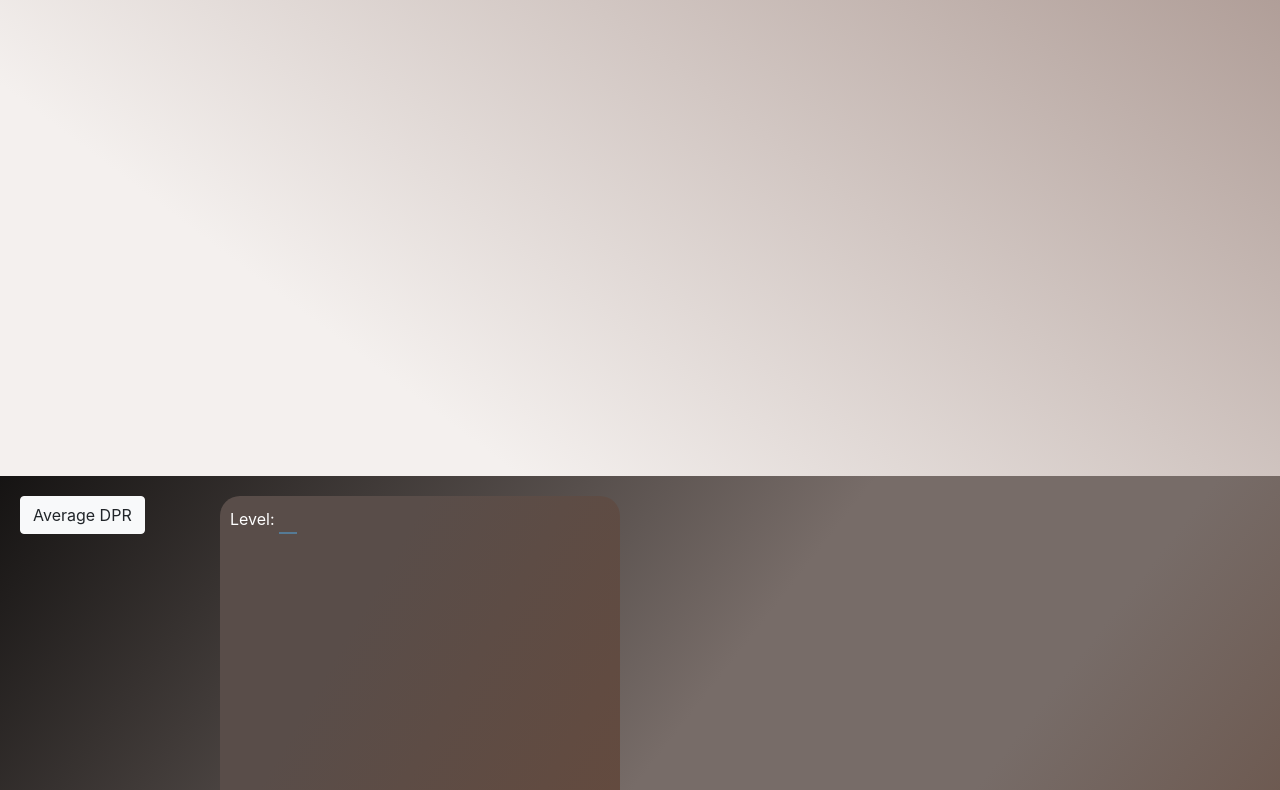
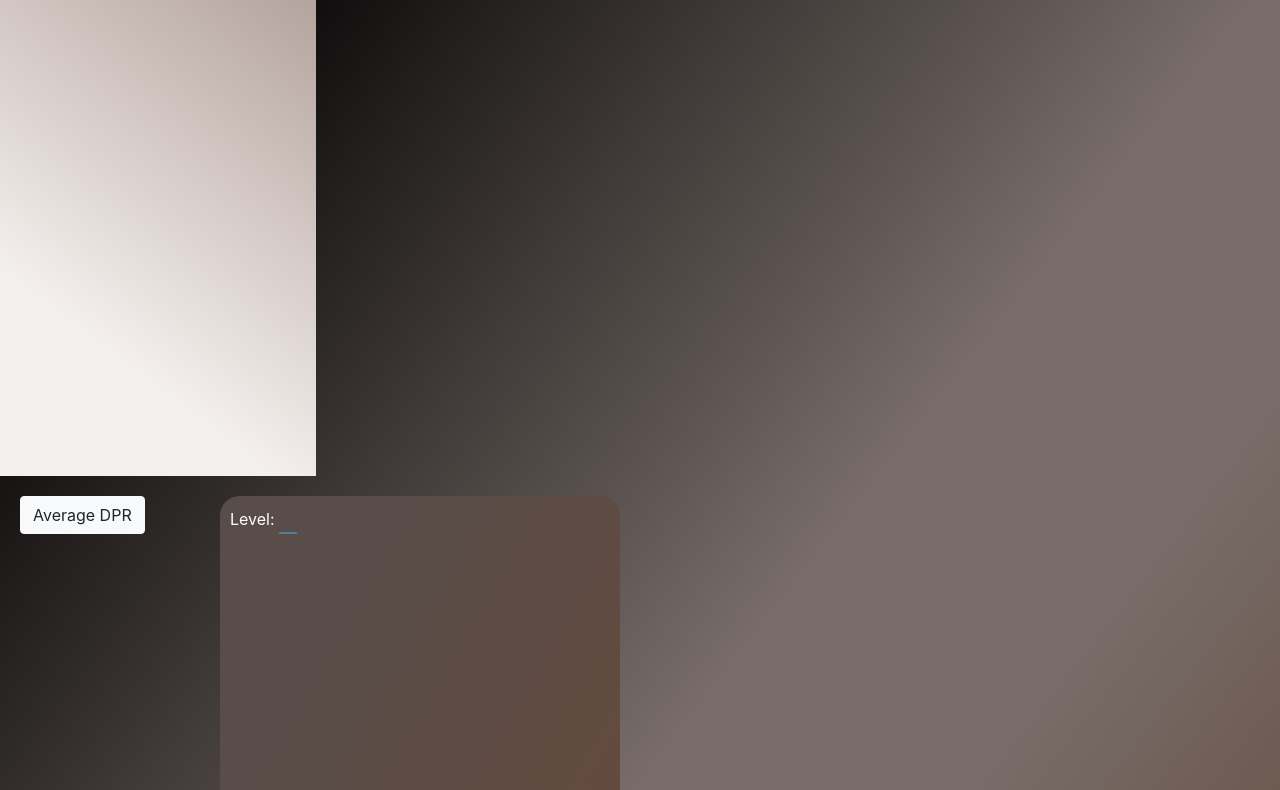
Before and after one commit to CrypticSplicer/pathfinder_dpr, a plain HTML site: page index.html in a window 1280 px wide. Shown: the part 64-854 px from the top of the page. Drawn offline with nearby package versions, Linux system fonts and the light colour scheme.

Commit message:
Update index.html

```diff
--- a/index.html
+++ b/index.html
@@ -32,6 +32,8 @@
       }
 
       .header {
+        max-width: 60px;
+        min-width: fit-content;
         grid-area: header;
         background: rgb(244,240,238);
         background: linear-gradient(37deg, rgba(244,240,238,1) 26%, rgba(176,158,152,1) 96%);
```
